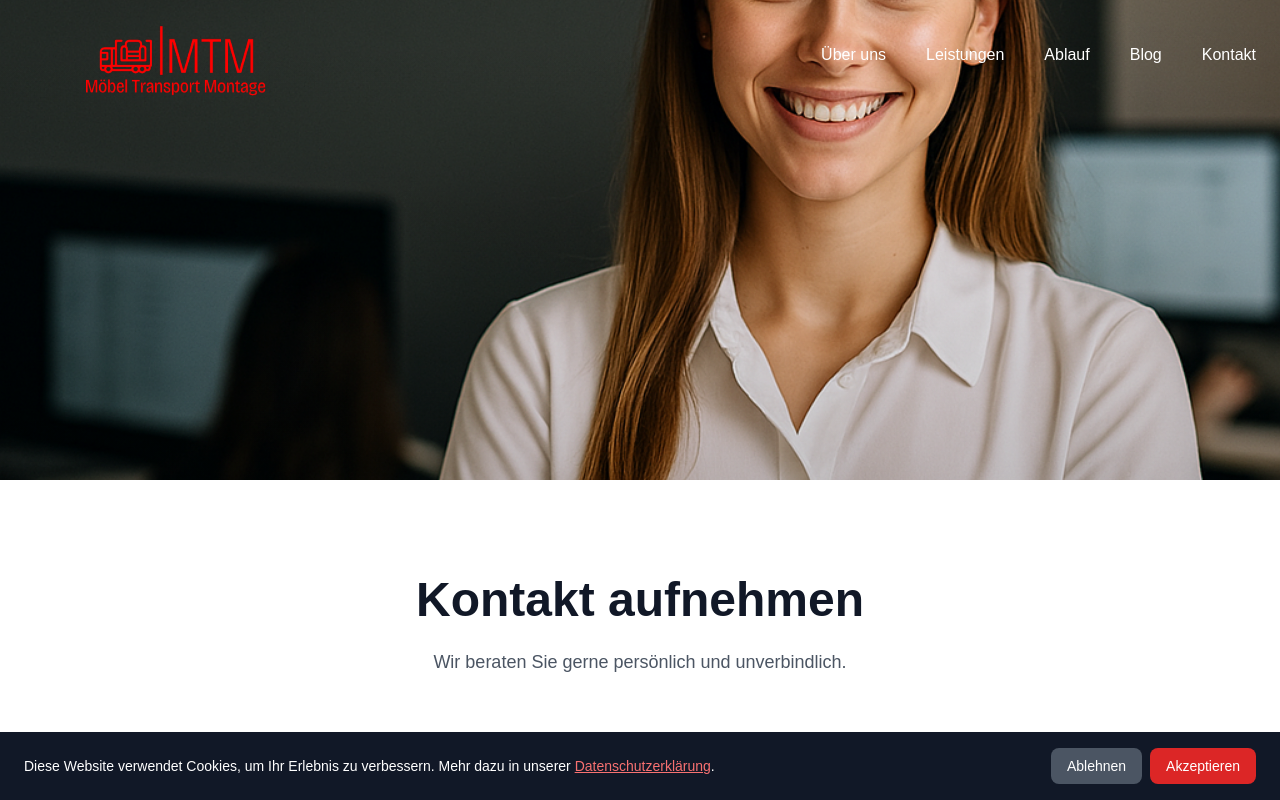
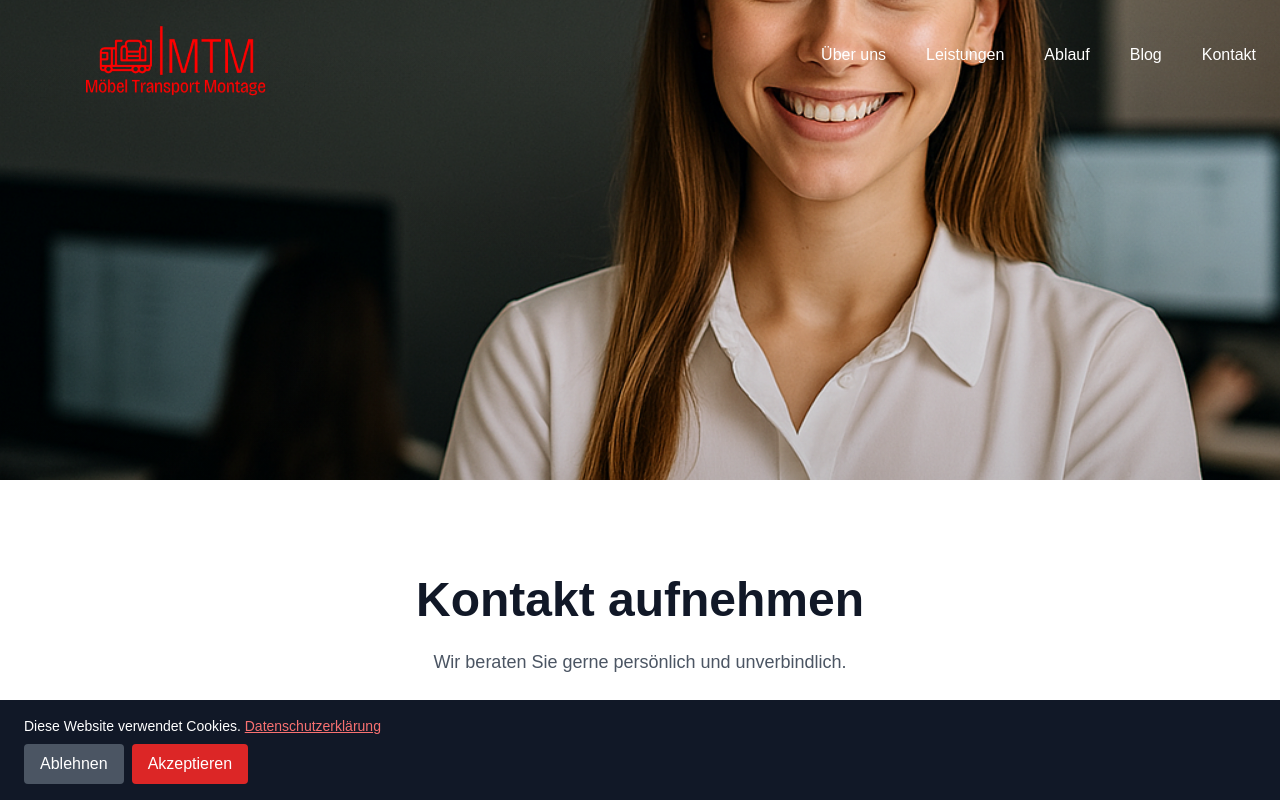
Before and after one commit to brateyugo82-prog/mtm-website, a Next.js app: page /contact in a window 1280 px wide. Built offline with nearby package versions, Linux system fonts and the light colour scheme; no server answers.

Commit message:
Fix metadata + facebook domain verification

```diff
--- a/src/app/contact/page.js
+++ b/src/app/contact/page.js
@@ -3,6 +3,7 @@
 import Link from "next/link";
 import Image from "next/image";
 import { useState } from "react";
+import Cookies from "js-cookie";
 import { trackLead } from "@/lib/metaPixel";
 
 export default function ContactPage() {
@@ -11,7 +12,10 @@ export default function ContactPage() {
 
   async function handleSubmit(e) {
     e.preventDefault();
+    if (loading) return;
+
     setLoading(true);
+    setStatus(null);
 
     const form = e.currentTarget;
 
@@ -30,12 +34,20 @@ export default function ContactPage() {
       });
 
       if (res.ok) {
-        // 🔥 LEAD EVENT – SAUBER
-        trackLead({
-          content_name: "Kontaktformular",
-          content_category: "Lead",
-          page: "/contact",
-        });
+        const consent = Cookies.get("cookie-consent");
+
+        // 🔥 META LEAD – NUR MIT CONSENT
+        if (consent === "accepted") {
+          trackLead({
+            content_name: "Kontaktformular",
+            content_category: "Lead",
+            page: "/contact",
+          });
+
+          console.log("🎯 Lead Event ausgelöst (Kontaktformular)");
+        } else {
+          console.log("ℹ️ Lead nicht getrackt (kein Consent)");
+        }
 
         setStatus("success");
         form.reset();
@@ -43,7 +55,7 @@ export default function ContactPage() {
         setStatus("error");
       }
     } catch (err) {
-      console.error(err);
+      console.error("❌ Kontaktformular Fehler", err);
       setStatus("error");
     } finally {
       setLoading(false);
--- a/src/components/CookieBanner.jsx
+++ b/src/components/CookieBanner.jsx
@@ -16,7 +16,7 @@ export default function CookieBanner() {
       setVisible(false);
 
       if (consent === "accepted") {
-        trackPageView(); // ✅ PageView bei Reload
+        trackPageView(); // ✅ Reload
       }
     }
   }, []);
@@ -24,7 +24,7 @@ export default function CookieBanner() {
   const acceptCookies = () => {
     Cookies.set("cookie-consent", "accepted", { expires: 365 });
     setVisible(false);
-    trackPageView(); // ✅ EINMAL, sauber
+    trackPageView(); // ✅ EINMAL
   };
 
   const declineCookies = () => {
@@ -32,30 +32,22 @@ export default function CookieBanner() {
     setVisible(false);
   };
 
-  if (visible === null || !visible) return null;
+  if (visible !== true) return null;
 
   return (
-    <div className="fixed bottom-0 left-0 w-full bg-gray-900 text-white px-6 py-4 flex flex-col sm:flex-row justify-between items-center z-[9999] shadow-lg">
-      <p className="mb-2 sm:mb-0 text-sm">
-        Diese Website verwendet Cookies, um Ihr Erlebnis zu verbessern.
-        Mehr dazu in unserer{" "}
+    <div className="fixed bottom-0 left-0 w-full bg-gray-900 text-white px-6 py-4 z-[9999]">
+      <p className="text-sm mb-2">
+        Diese Website verwendet Cookies.{" "}
         <a href="/datenschutz" className="underline text-red-400">
           Datenschutzerklärung
-        </a>.
+        </a>
       </p>
 
       <div className="flex gap-2">
-        <button
-          onClick={declineCookies}
-          className="px-4 py-2 bg-gray-600 rounded-lg hover:bg-gray-700 text-sm"
-        >
+        <button onClick={declineCookies} className="bg-gray-600 px-4 py-2 rounded">
           Ablehnen
         </button>
-
-        <button
-          onClick={acceptCookies}
-          className="px-4 py-2 bg-red-600 rounded-lg hover:bg-red-700 text-sm"
-        >
+        <button onClick={acceptCookies} className="bg-red-600 px-4 py-2 rounded">
           Akzeptieren
         </button>
       </div>
--- a/src/lib/metaPixel.js
+++ b/src/lib/metaPixel.js
@@ -1,3 +1,5 @@
+// src/lib/metaPixel.js
+
 export const META_PIXEL_ID = process.env.NEXT_PUBLIC_META_PIXEL_ID;
 
 const isFbqReady = () => {
@@ -5,11 +7,21 @@ const isFbqReady = () => {
 };
 
 export const trackPageView = () => {
-  if (!isFbqReady()) return;
+  if (!isFbqReady()) {
+    console.warn("❌ fbq nicht bereit – PageView nicht gesendet");
+    return;
+  }
+
   window.fbq("track", "PageView");
+  console.log("🔥 Meta PageView gesendet");
 };
 
 export const trackLead = (data = {}) => {
-  if (!isFbqReady()) return;
+  if (!isFbqReady()) {
+    console.warn("❌ fbq nicht bereit – Lead nicht gesendet");
+    return;
+  }
+
   window.fbq("track", "Lead", data);
+  console.log("🎯 Meta Lead gesendet", data);
 };
```
